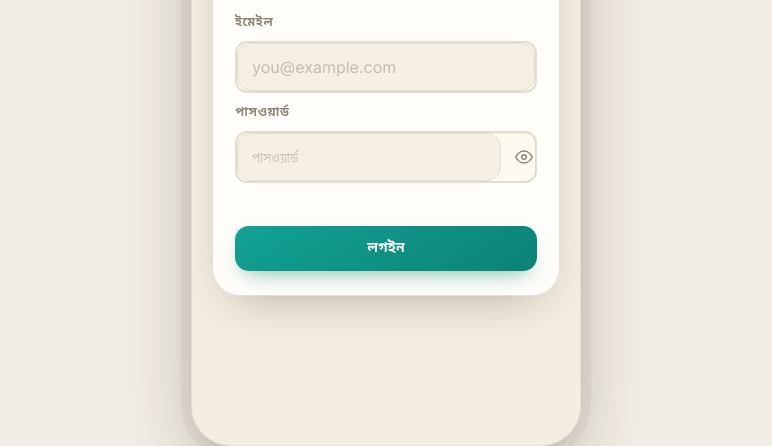
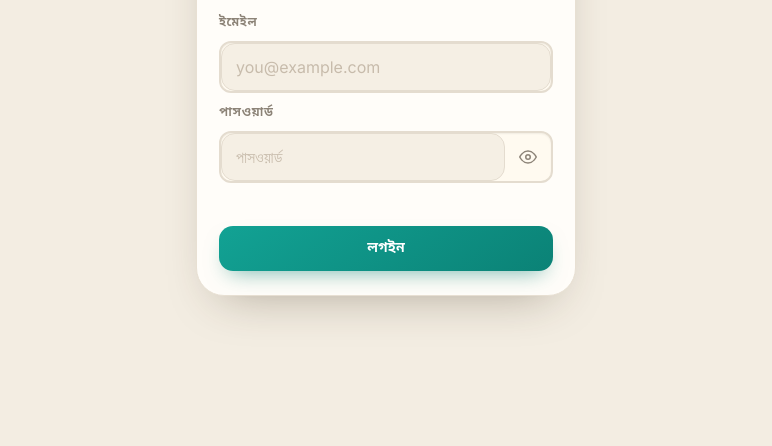
Before and after one commit to sani1415/13-voice_noter_pwa, a website: page index.html in a window 1280 px wide. Shown: the part 354-800 px from the top of the page, without its empty margins (254-1026 px from the left). Drawn offline with nearby package versions, Linux system fonts and the light colour scheme.

Commit message:
style: update CSS for full-screen desktop layout and remove unnecessary styles
- Changed body background to use a CSS variable for consistency.
- Adjusted #app positioning and dimensions for a full-screen experience without phone frame.
- Removed borders and shadows for a cleaner look on desktop and tablet views.
- Updated media queries to reflect new design requirements.

```diff
--- a/style.css
+++ b/style.css
@@ -2536,17 +2536,22 @@ html[data-list-density="detailed"] .note-card-preview {
 /* ═══ ইউটিলিটি ═══ */
 .hidden { display: none !important; }
 
-/* ═══ ডেস্কটপ প্রিভিউ (মোবাইল ফ্রেম) ═══ */
+/* ═══ ট্যাব/ডেস্কটপ: পুরো স্ক্রিন (ফোন-ফ্রেম নেই) ═══ */
 @media (min-width: 480px) {
-  body { background: #0f1520; display: flex; align-items: center; justify-content: center; }
+  body {
+    background: var(--bg);
+  }
   #app {
-    position: relative;
-    width: 390px;
-    height: 844px;
-    max-height: 100vh;
-    border-radius: 40px;
+    position: fixed;
+    top: var(--app-top, 0px);
+    left: 0;
+    right: 0;
+    width: auto;
+    height: var(--app-height, 100dvh);
+    max-height: none;
+    border-radius: 0;
+    box-shadow: none;
     overflow: hidden;
-    box-shadow: 0 40px 100px rgba(0,0,0,0.7), 0 0 0 1px rgba(255,255,255,0.08);
   }
 }
 
@@ -2936,14 +2941,11 @@ html.keyboard-open .segments-row {
 
 @media (min-width: 480px) {
   body {
-    background:
-      radial-gradient(circle at 20% 10%, rgba(255, 190, 111, 0.22), transparent 32%),
-      radial-gradient(circle at 82% 18%, rgba(93, 165, 238, 0.18), transparent 34%),
-      #080d17;
+    background: var(--bg);
   }
   #app {
-    border: 1px solid rgba(255, 255, 255, 0.08);
-    box-shadow: 0 40px 120px rgba(0,0,0,0.72), 0 0 0 12px rgba(255,255,255,0.025);
+    border: none;
+    box-shadow: none;
   }
 }
 
@@ -3663,20 +3665,11 @@ html[data-theme="dark"] .replace-banner { color: #fbcf7a; }
 /* টোস্ট-ইনফো — যেকোনো থিমে পড়া যায় এমন গাঢ় পিল */
 .toast.toast-info { background: #2b2620; color: #f5efe4; }
 
-/* ডেস্কটপ ফোন-ফ্রেম প্রিভিউ */
+/* ট্যাব/ডেস্কটপ — ফোন-ফ্রেম ছাড়া পূর্ণ স্ক্রিন */
 @media (min-width: 480px) {
-  body {
-    background:
-      radial-gradient(120% 60% at 50% 0%, color-mix(in srgb, var(--accent) 10%, transparent), transparent 50%),
-      #ece3d4;
+  body { background: var(--bg); }
+  #app {
+    border: none;
+    box-shadow: none;
   }
-  html[data-theme="dark"] body,
-  html[data-theme="dark"][data-accent] body { background: #0c0a07; }
-  #app {
-    border: 1px solid var(--chrome-border);
-    box-shadow: 0 40px 90px -30px rgba(40, 28, 14, 0.55), 0 0 0 10px rgba(60, 45, 25, 0.04);
-  }
-}
-@media (min-width: 480px) and (prefers-color-scheme: dark) {
-  html[data-theme="system"] body { background: #0c0a07; }
-}
+}
--- a/sw.js
+++ b/sw.js
@@ -1,5 +1,5 @@
 /* Service Worker - Voice Notyper PWA */
-const CACHE = 'voice-notes-v10';
+const CACHE = 'voice-notes-v11';
 const ASSETS = ['./', './index.html', './style.css', './app.js', './manifest.json', './icon.svg'];
 
 self.addEventListener('install', e => {
```
